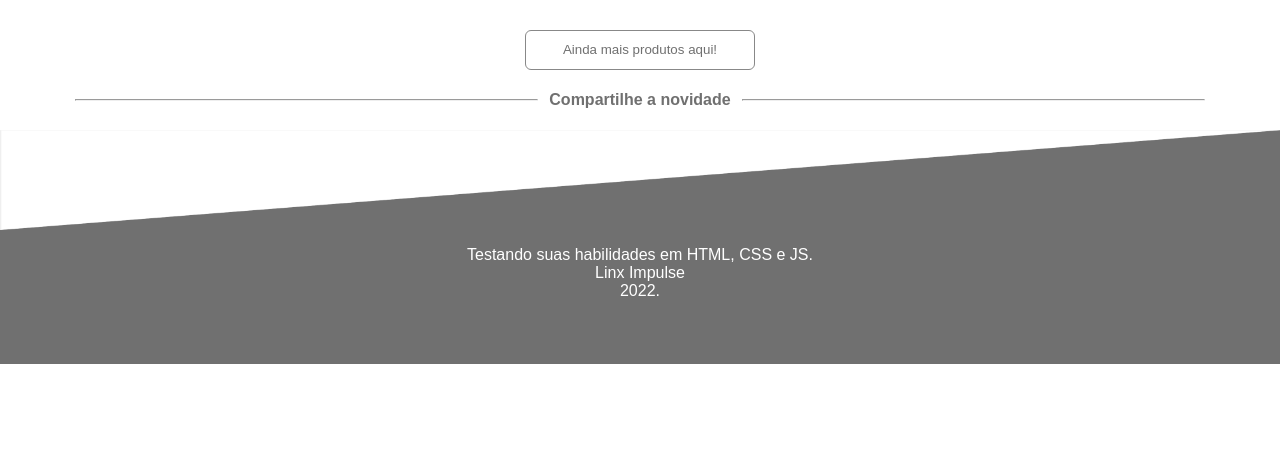
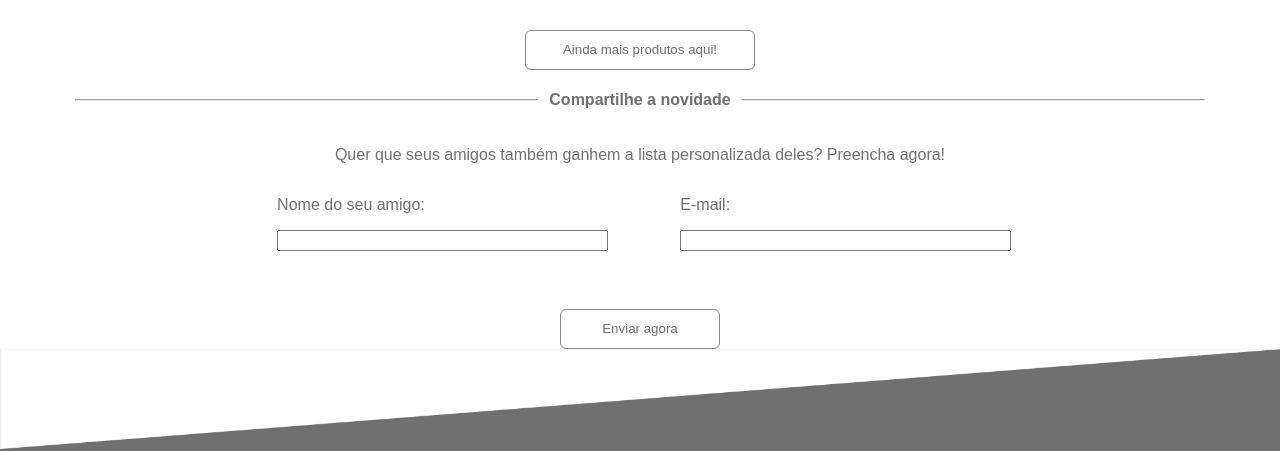
Before and after one commit to LhaisCosta99/Landing-Page-Linx, a React (Vite) app in the folder TODO9/: page / in a window 1280 px wide. Shown: the part 946-1397 px from the top of the page. Before the commit the page ends 1310 px from the top, so only its background shows below. Built offline with nearby package versions, Linux system fonts and the light colour scheme; no server answers.

Commit message:
criada home versão desktop

```diff
--- a/TODO9/src/components/Card/Card.jsx
+++ b/TODO9/src/components/Card/Card.jsx
@@ -11,10 +11,11 @@ export default function Card({
     numeroParcelas,
     valorParcela,
     altura,
-    largura
+    largura,
+    color
 }){
     return(
-        <div className='card' style={{width: `${largura}`, height: `${altura}`}}>
+        <div className='card' style={{width: `${largura}`, height: `${altura}`, color: `${color}`}}>
             <img src={imagem} alt={imagemDescription} />
             <h4>{nomeProduto}</h4>
             <p>{description}</p>
--- /dev/null
+++ b/TODO9/src/components/FormIndica/FormIndica.css
@@ -0,0 +1,25 @@
+.form-indica{
+    width: 100%;
+    flex-direction: column;
+    display: flex;
+    justify-content: space-evenly;
+    align-items: center;
+    color: #707070;
+}
+
+.form-indica > div {
+    width: 70%;
+    height: fit-content;
+    text-align: left  ;
+    display: flex;
+    justify-content: space-around;
+    margin-bottom: 5%;
+}
+
+.form-indica > div > div {
+    width: 40%;
+}
+
+.form-indica > div > div > input {
+    width: 100%;
+}
--- /dev/null
+++ b/TODO9/src/components/FormIndica/FormIndica.jsx
@@ -0,0 +1,21 @@
+import Button from '../Button/Button'
+import './FormIndica.css'
+
+export default function FormIndica(){
+    return (
+        <div className='form-indica'>
+            <p>Quer que seus amigos também ganhem a lista personalizada deles? Preencha agora!</p>
+            <div>
+                <div>
+                    <p>Nome do seu amigo:</p>
+                    <input type="text" />
+                </div>
+                <div>
+                    <p>E-mail:</p>
+                    <input type="text" />
+                </div>
+            </div>
+            <Button texto={'Enviar agora'} borda={"#888888 solid 1px"} classe={"button-indica"} />
+        </div>
+    )
+}
--- a/TODO9/src/components/SectionAlgoritimo/SectionAlgoritimo.jsx
+++ b/TODO9/src/components/SectionAlgoritimo/SectionAlgoritimo.jsx
@@ -32,7 +32,7 @@ export default function SectionAlgoritimo(){
             <div className='formulario-algoritimo'>
                 <p>Seu nome:</p>
                 <input type="text" />
-                <p>E-mail</p>
+                <p>E-mail:</p>
                 <input type="text" />
                 <p>CPF:</p>
                 <input type="text" />
--- a/TODO9/src/components/SectionCompartilhe/SectionCompartilhe.css
+++ b/TODO9/src/components/SectionCompartilhe/SectionCompartilhe.css
@@ -2,5 +2,6 @@
     width: 90%;
     display: flex;
     flex-direction: column;
+    justify-content: center;
     align-items: center;
 }
--- a/TODO9/src/components/SectionCompartilhe/SectionCompartilhe.jsx
+++ b/TODO9/src/components/SectionCompartilhe/SectionCompartilhe.jsx
@@ -1,3 +1,4 @@
+import FormIndica from '../FormIndica/FormIndica'
 import TituloSection from '../Titulo-Section/TituloSection'
 import './SectionCompartilhe.css'
 
@@ -5,6 +6,7 @@ export default function SectionCompartilhe(){
     return (
         <div className='Section-Compartilhe'>
             <TituloSection texto={'Compartilhe a novidade'} />
+            <FormIndica />
         </div>
     )
 }
--- a/TODO9/src/components/Selection/Selection.css
+++ b/TODO9/src/components/Selection/Selection.css
@@ -4,19 +4,6 @@
     flex-direction: column;
     justify-content: center;
     align-items: center;
-}
-
-.titulo-selection{
-    display: flex;
-    width: 100%;
-    justify-content: space-around;
-    align-items: center;
-    color: #707070;
-}
-
-.titulo-selection > hr{
-    size: 1px;
-    width: 40%;
 }
 
 .cards{
--- a/TODO9/src/components/Selection/Selection.jsx
+++ b/TODO9/src/components/Selection/Selection.jsx
@@ -31,6 +31,7 @@ export default function Selection(){
                         numeroParcelas={produto.installments.count}
                         valorParcela={produto.installments.value}
                         largura={"200px"}
+                        color={"#707070"}
                     />
                 ))}
             </div>
```
